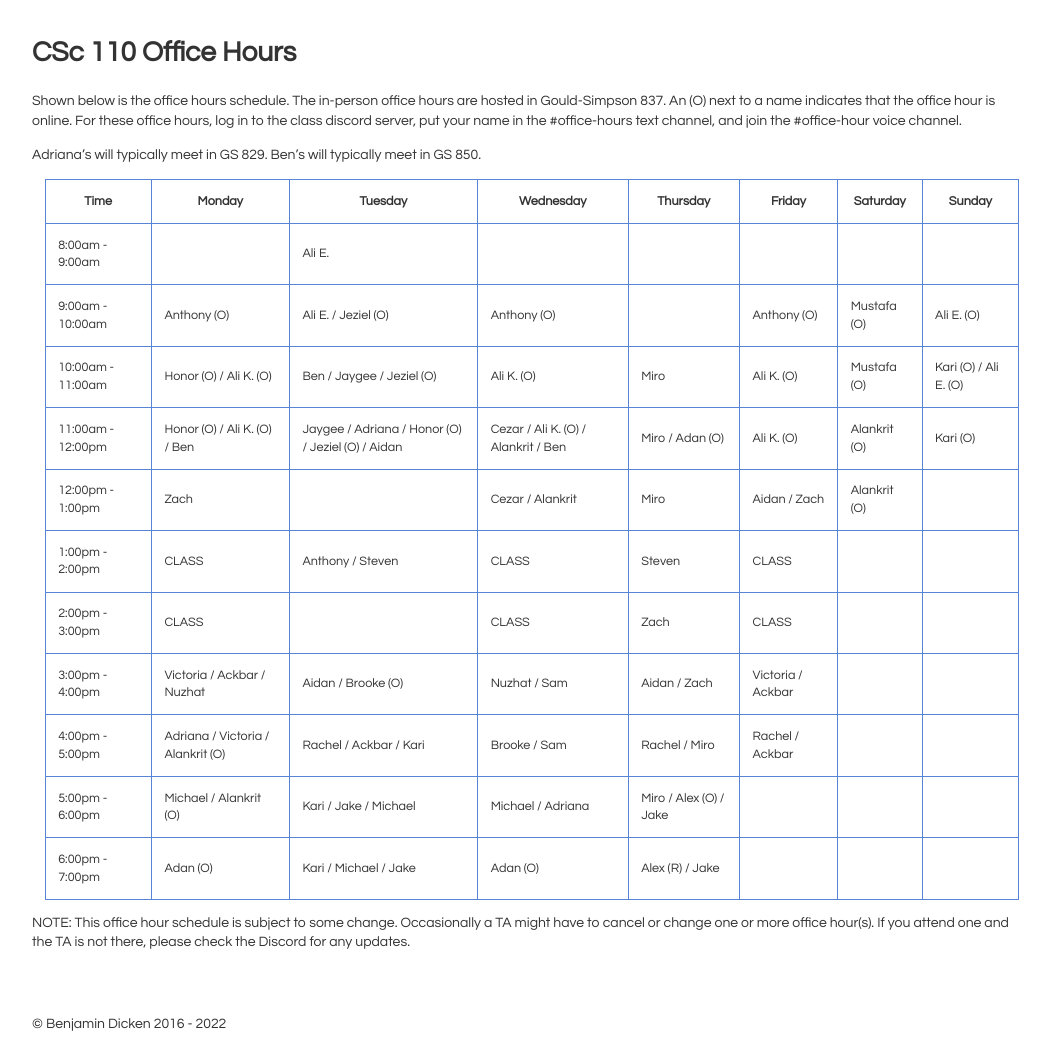
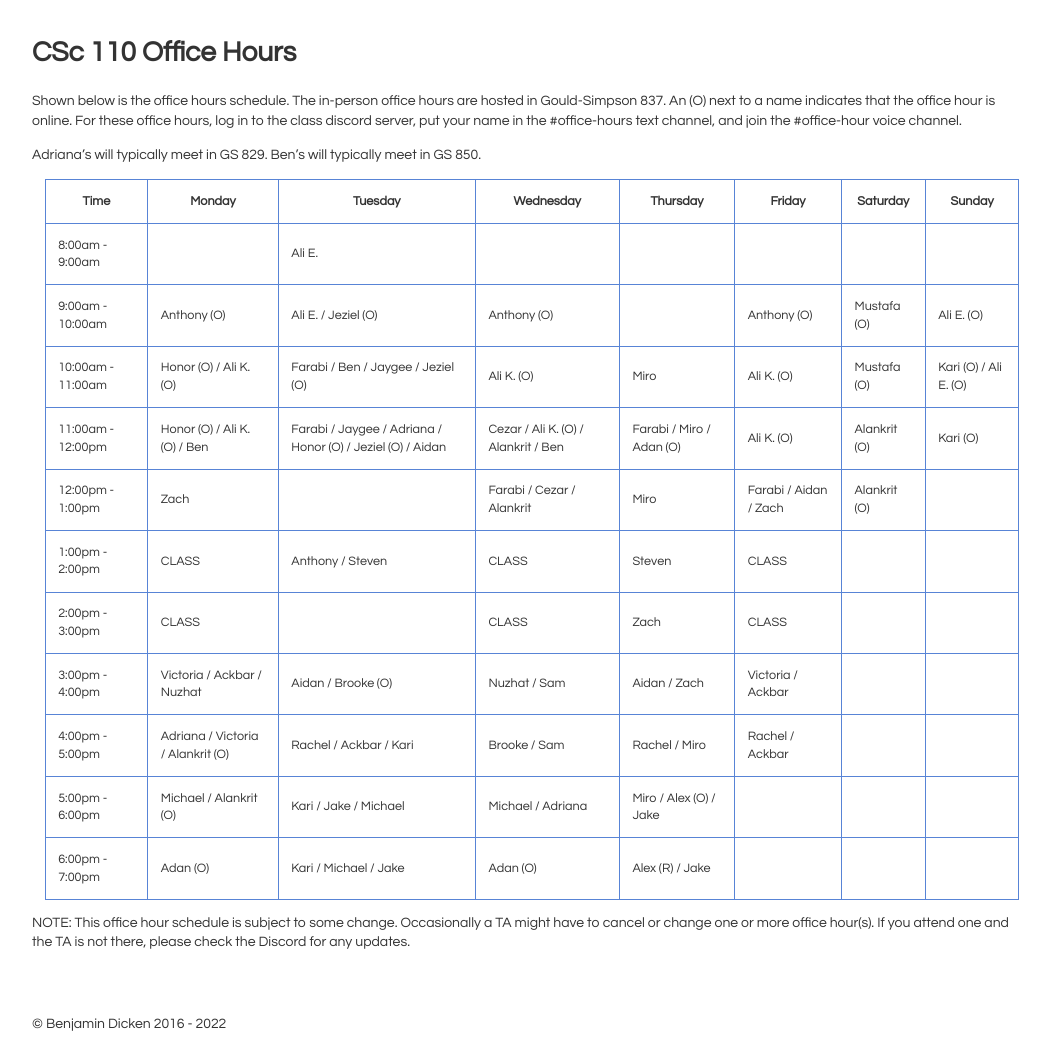
Before and after one commit to bddicken/cs110fall2022website, a Jekyll site: the page built from office_hours/index.md, in a window 1280 px wide. Shown: the whole page, without its empty margins (108-1158 px from the left). Built offline with Jekyll 4.4.1, drawn with Linux system fonts in a browser that asks for light colours.

Commit message:
Add Farabi office hours

```diff
--- a/office_hours/index.md
+++ b/office_hours/index.md
@@ -29,9 +29,9 @@ Ben's will typically meet in GS 850.
 |---|---|---|---|---|---|
 | 8:00am - 9:00am   | | Ali E. | | | | | |
 | 9:00am - 10:00am  | Anthony (O) | Ali E. / Jeziel (O) | Anthony (O) | | Anthony (O) | Mustafa (O) | Ali E. (O) |
-| 10:00am - 11:00am | Honor (O) / Ali K. (O) | Ben / Jaygee / Jeziel (O) | Ali K. (O) | Miro | Ali K. (O) | Mustafa (O) | Kari (O) / Ali E. (O) |
-| 11:00am - 12:00pm | Honor (O) / Ali K. (O) / Ben | Jaygee / Adriana / Honor (O) / Jeziel (O) / Aidan | Cezar / Ali K. (O)  / Alankrit / Ben | Miro / Adan (O) | Ali K. (O) | Alankrit (O) | Kari (O) |
-| 12:00pm - 1:00pm  | Zach | | Cezar / Alankrit | Miro | Aidan / Zach | Alankrit (O) | |
+| 10:00am - 11:00am | Honor (O) / Ali K. (O) | Farabi / Ben / Jaygee / Jeziel (O) | Ali K. (O) | Miro | Ali K. (O) | Mustafa (O) | Kari (O) / Ali E. (O) |
+| 11:00am - 12:00pm | Honor (O) / Ali K. (O) / Ben | Farabi / Jaygee / Adriana / Honor (O) / Jeziel (O) / Aidan | Cezar / Ali K. (O)  / Alankrit / Ben | Farabi / Miro / Adan (O) | Ali K. (O) | Alankrit (O) | Kari (O) |
+| 12:00pm - 1:00pm  | Zach | | Farabi / Cezar / Alankrit | Miro | Farabi / Aidan / Zach | Alankrit (O) | |
 | 1:00pm - 2:00pm   | CLASS | Anthony / Steven | CLASS | Steven | CLASS | | |
 | 2:00pm - 3:00pm   | CLASS | | CLASS | Zach | CLASS | | |
 | 3:00pm - 4:00pm   | Victoria / Ackbar / Nuzhat | Aidan / Brooke (O) | Nuzhat / Sam | Aidan / Zach | Victoria / Ackbar | | |
```
